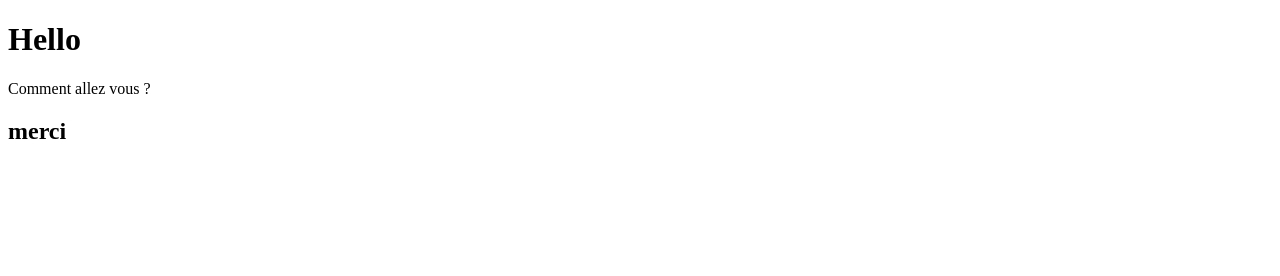
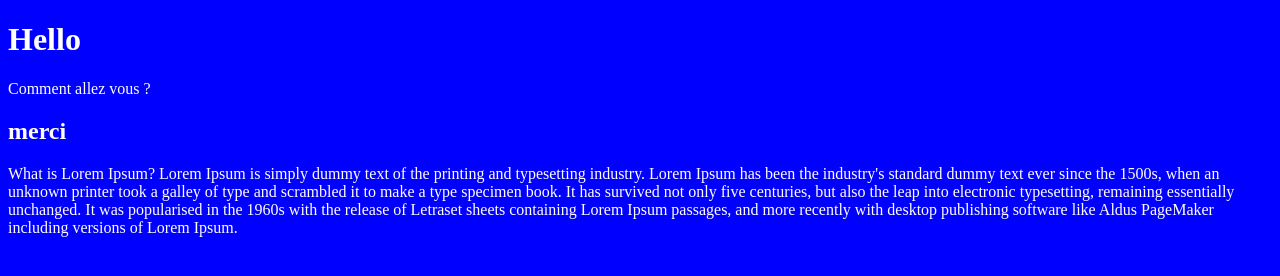
Before and after one commit to diegoply/STUDI-ASSOC-ECF, a plain HTML site: page index.html in a window 1280 px wide. Drawn offline with Linux system fonts and the light colour scheme.

Commit message:
cinquieme commit

```diff
--- a/index.html
+++ b/index.html
@@ -3,11 +3,14 @@
 <head>
     <meta charset="UTF-8">
     <meta name="viewport" content="width=device-width, initial-scale=1.0">
+    <link rel="stylesheet" href="./style.css">
     <title>Document</title>
 </head>
 <body>
     <h1>Hello</h1>
     <p>Comment allez vous ?</p>
     <h2>merci</h2>
+    <p>What is Lorem Ipsum?
+        Lorem Ipsum is simply dummy text of the printing and typesetting industry. Lorem Ipsum has been the industry's standard dummy text ever since the 1500s, when an unknown printer took a galley of type and scrambled it to make a type specimen book. It has survived not only five centuries, but also the leap into electronic typesetting, remaining essentially unchanged. It was popularised in the 1960s with the release of Letraset sheets containing Lorem Ipsum passages, and more recently with desktop publishing software like Aldus PageMaker including versions of Lorem Ipsum.</p>
 </body>
 </html>
--- /dev/null
+++ b/style.css
@@ -0,0 +1,4 @@
+body {
+    background-color: blue;
+    color: white;
+}
```
